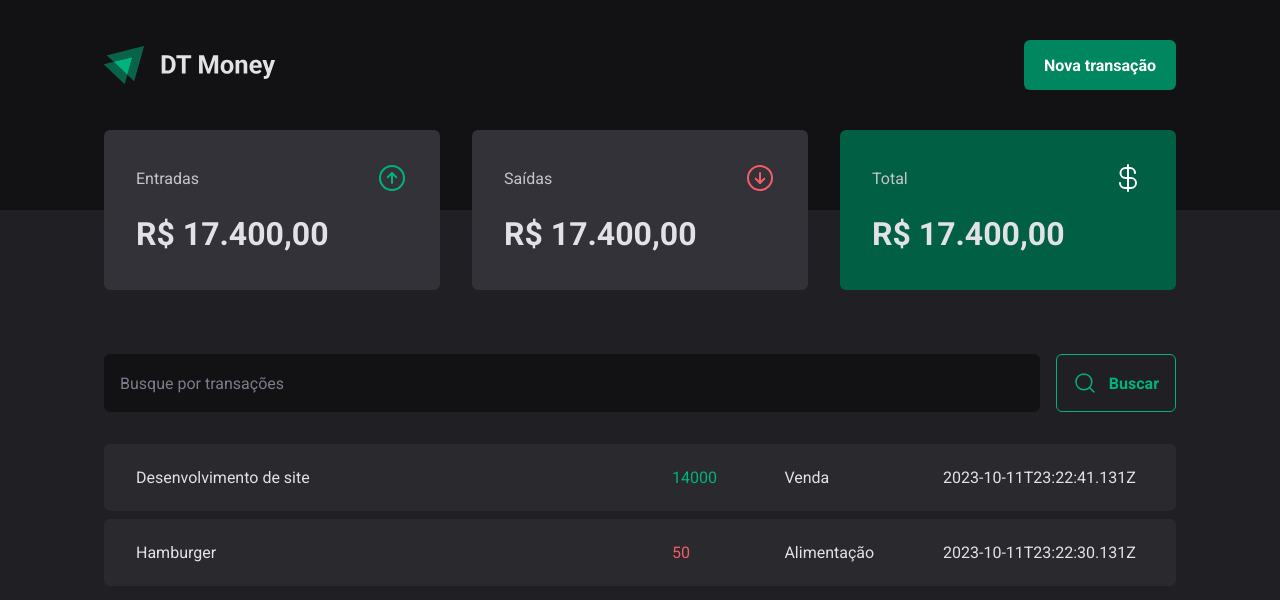
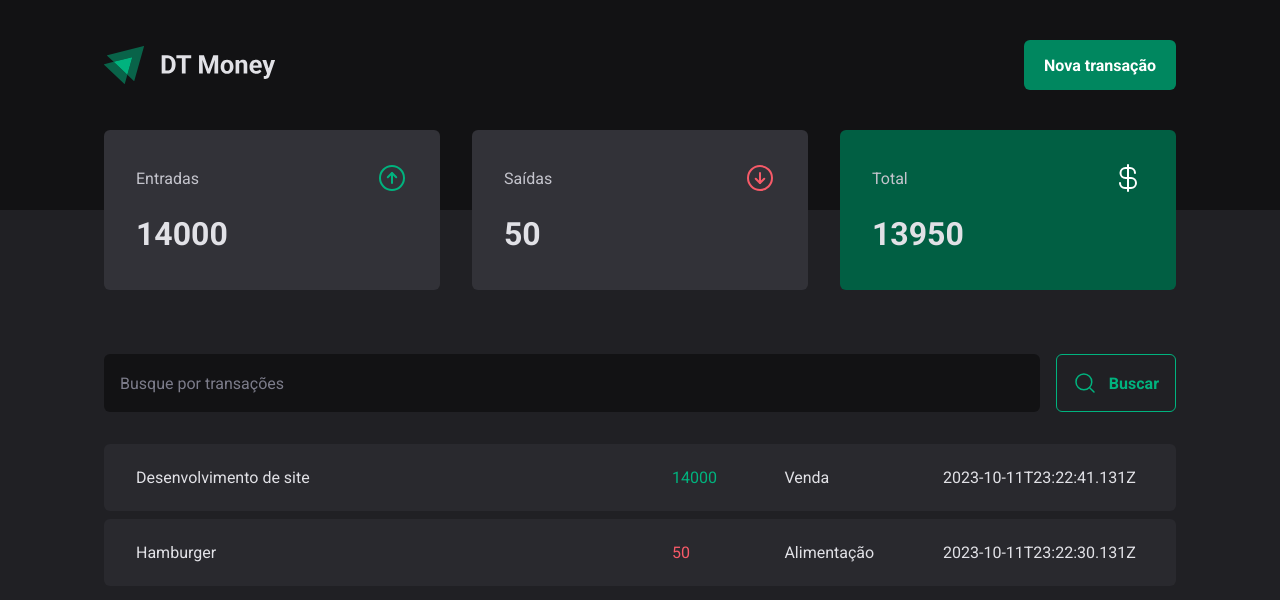
Before and after one commit to PedroZich22/dt-money, a React (Vite) app: page / in a window 1280 px wide. Shown: the top 600 px of the page. Built offline with nearby package versions, Linux system fonts and the light colour scheme; data requests are answered from the project's data file.

Commit message:
feat: calculating income, outcome and total transactions

```diff
--- a/src/components/Summary/index.tsx
+++ b/src/components/Summary/index.tsx
@@ -6,7 +6,27 @@
 export function Summary() {
   const { transactions } = useContext(TransactionContext);
 
+  //reduce(): reduzir uma estrutura de dados para outra
+  //acc inicial = { income: 0, outcome: 0, total: 0 }
 
+  const summary = transactions.reduce(
+    (acc, transaction) => {
+      if (transaction.type === "income") {
+        acc.income += transaction.price;
+        acc.total += transaction.price;
+      } else {
+        acc.outcome += transaction.price;
+        acc.total -= transaction.price;
+      }
+
+      return acc;
+    },
+    {
+      income: 0,
+      outcome: 0,
+      total: 0,
+    }
+  );
 
   return (
     <SummaryContainer>
@@ -16,7 +36,7 @@
           <ArrowCircleUp size={32} color="#00b37e" />
         </header>
 
-        <strong>R$ 17.400,00</strong>
+        <strong>{summary.income}</strong>
       </SummaryCard>
       <SummaryCard>
         <header>
@@ -24,7 +44,7 @@
           <ArrowCircleDown size={32} color="#f75a68" />
         </header>
 
-        <strong>R$ 17.400,00</strong>
+        <strong>{summary.outcome}</strong>
       </SummaryCard>
       <SummaryCard variant="green">
         <header>
@@ -32,7 +52,7 @@
           <CurrencyDollar size={32} color="#fff" />
         </header>
 
-        <strong>R$ 17.400,00</strong>
+        <strong>{summary.total}</strong>
       </SummaryCard>
     </SummaryContainer>
   );
```
